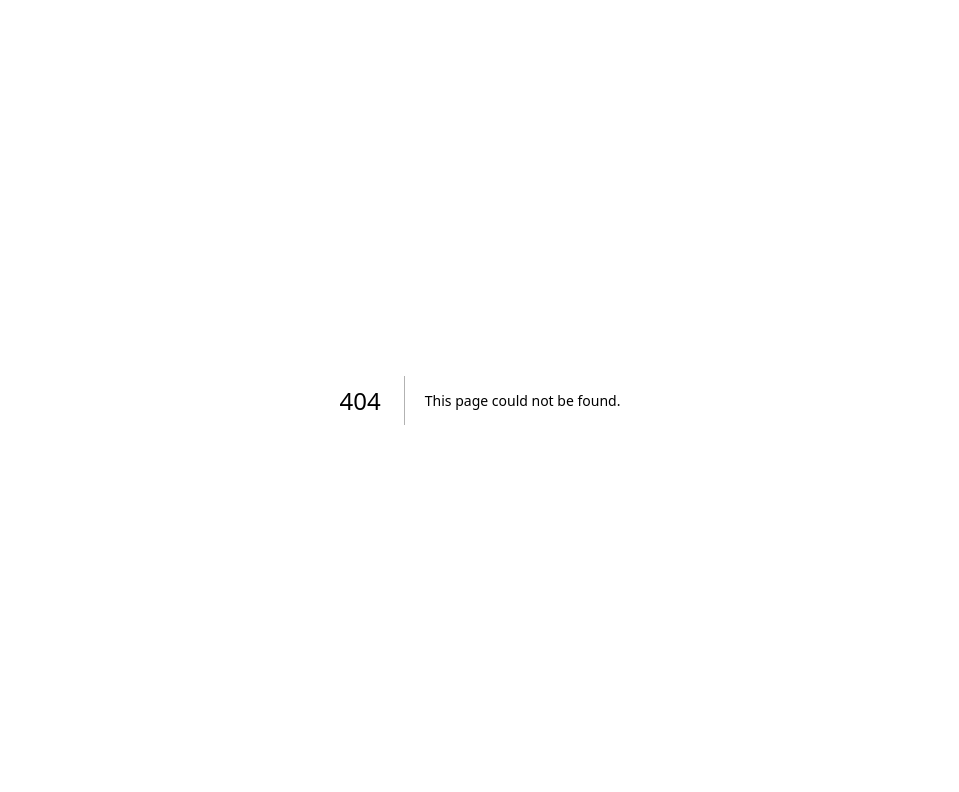
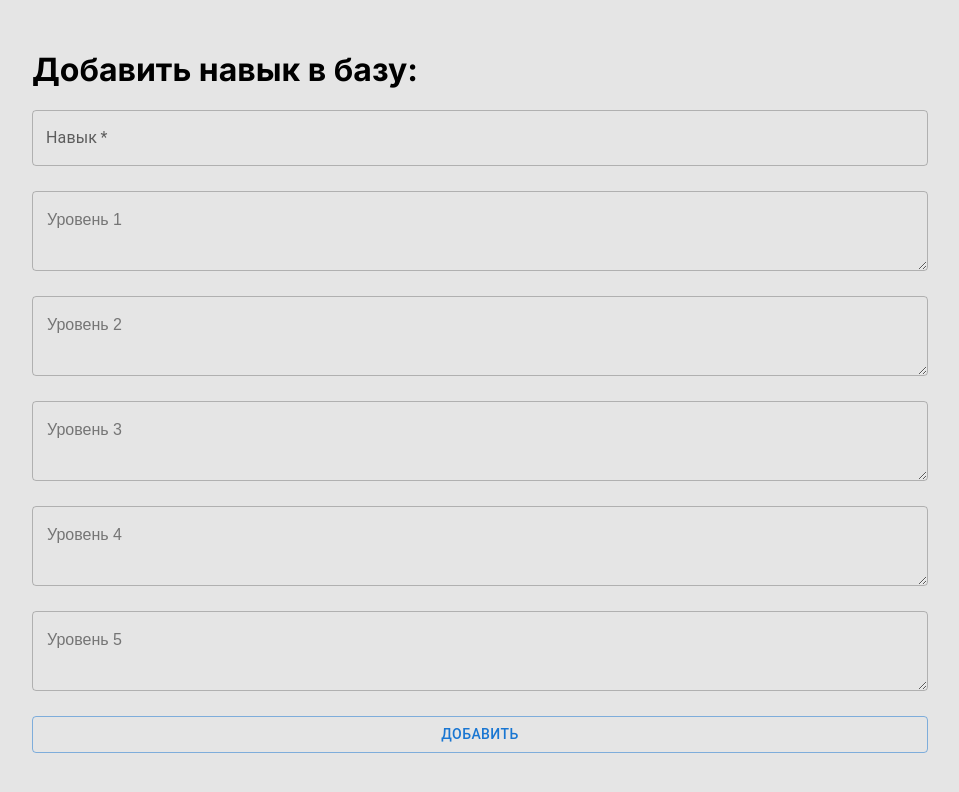
Before and after one commit to AnnaApk/my-interviews, a Next.js app: page /skills in a window 1280 px wide. Before the commit this address had no page. Shown: the top 792 px of the page, without its empty margins (160-1119 px from the left). Built offline with nearby package versions, Linux system fonts and the light colour scheme.

Commit message:
admin's form to add skill to base

```diff
--- a/src/app/globals.css
+++ b/src/app/globals.css
@@ -1,3 +1,4 @@
 body {
   background-color: rgba(0, 0, 0, 0.1);
+  margin: 0;
 }
--- /dev/null
+++ b/src/app/skills/page.tsx
@@ -0,0 +1,7 @@
+import AddSkillAdmin from "@/components/AddSkillAdmin";
+
+export default function Skills() {
+  return (
+    <AddSkillAdmin />
+  )
+}
--- /dev/null
+++ b/src/components/AddSkillAdmin.tsx
@@ -0,0 +1,95 @@
+'use client'
+import styles from './addSkillAdmin.module.css';
+import {TextField, Button } from '@mui/material';
+import { TextareaAutosize } from '@mui/base/TextareaAutosize';
+import { styled } from '@mui/system';
+import { FormEvent } from 'react';
+
+export default function AddSkillAdmin() {
+
+  const Textarea = styled(TextareaAutosize)(() => `
+    box-sizing: border-box;
+    font-family: 'IBM Plex Sans', sans-serif;
+    font-size: 1rem;
+    font-weight: 400;
+    line-height: 1.43rem;
+    padding: 16.5px 14px;
+    border-radius: 4px;
+    background: none;
+    border: 1px solid rgba(0, 0, 0, 0.23);
+    &:hover {
+      border-color: black;
+    }
+    &:focus {
+      border-color: ;
+      border: 2px solid #1976d2;
+    }
+    // firefox
+    &:focus-visible {
+      outline: 0;
+    }
+  `,
+  );
+
+  function onSubmit(e:FormEvent<HTMLFormElement>) {
+    e.preventDefault();
+    const formData = new FormData(e.currentTarget);
+    const formValues: Record<string, string> = {};
+    formData.forEach((value, key) => {
+      // Explicitly cast value to string
+      formValues[key] = (value as string);
+    });
+    const { skill, grade_1, grade_2, grade_3, grade_4, grade_5 } = formValues;
+    console.log({ skill, grade_1, grade_2, grade_3, grade_4, grade_5 })
+  }
+
+  return (
+    <div className={styles.form_container}>
+      <h1>Добавить навык в базу:</h1>
+      <form onSubmit={onSubmit} className={styles.form}>
+        <TextField
+          required
+          id="skill"
+          label="Навык"
+          name="skill"
+        />
+        <Textarea
+          required
+          id='grade_1'
+          name='grade_1'
+          minRows={2}
+          placeholder='Уровень 1'
+        />
+         <Textarea
+          required
+          id='grade_2'
+          name='grade_2'
+          minRows={2}
+          placeholder='Уровень 2'
+        />
+         <Textarea
+          required
+          id='grade_3'
+          name='grade_3'
+          minRows={2}
+          placeholder='Уровень 3'
+        />
+         <Textarea
+          required
+          id='grade_4'
+          name='grade_4'
+          minRows={2}
+          placeholder='Уровень 4'
+        />
+         <Textarea
+          required
+          id='grade_5'
+          name='grade_5'
+          minRows={2}
+          placeholder='Уровень 5'
+        />
+        <Button type='submit' variant="outlined">Добавить</Button>
+      </form>
+    </div>
+  )
+}
--- /dev/null
+++ b/src/components/addSkillAdmin.module.css
@@ -0,0 +1,10 @@
+.form_container {
+  max-width: 70%;
+  margin: 50px auto;
+}
+.form {
+  display: flex;
+  flex-direction: column;
+  gap: 25px;
+  width: 100%;
+}
```
